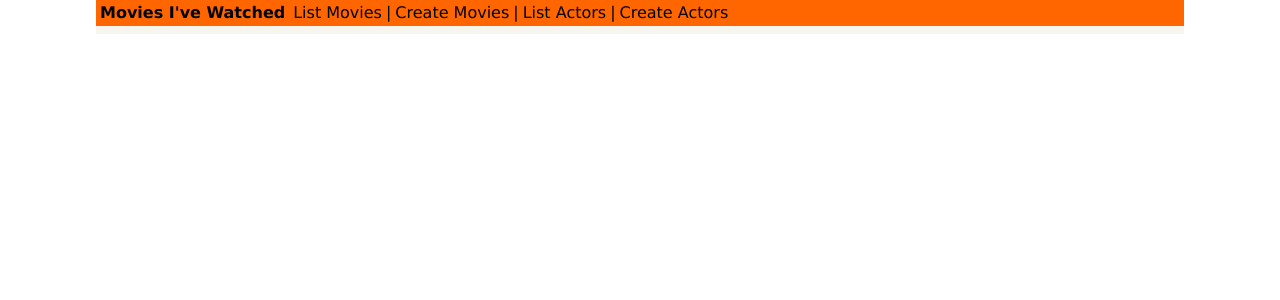
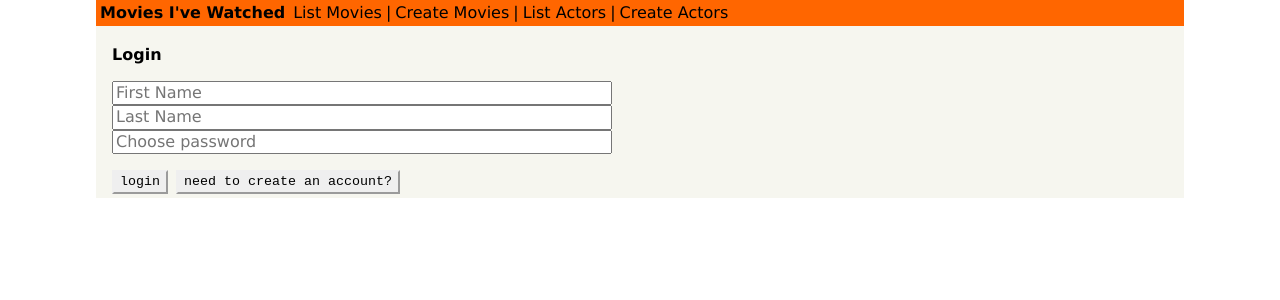
Before and after one commit to RonanFelipe/reactgraphql, a React (Create React App) app: page /login in a window 1280 px wide. Shown: the top 300 px of the page. Built offline with nearby package versions, Linux system fonts and the light colour scheme.

Commit message:
add login route

```diff
--- a/src/components/App.js
+++ b/src/components/App.js
@@ -5,6 +5,7 @@ import MovieList from './MovieList';
 import CreateMovie from './CreateMovie';
 import ActorList from './ActorList';
 import CreateActor from './CreateActor';
+import Login from './Login';
 
 import Header from './header';
 
@@ -19,6 +20,7 @@ class App extends Component {
                 <Route exact path="/create" component={CreateMovie}/>
                 <Route exact path="/listActors/" component={ActorList}/>
                 <Route exact path="/createActor" component={CreateActor}/>
+                <Route exact path="/login" component={Login}/>
             </Switch>
           </div>
         </div>
```
